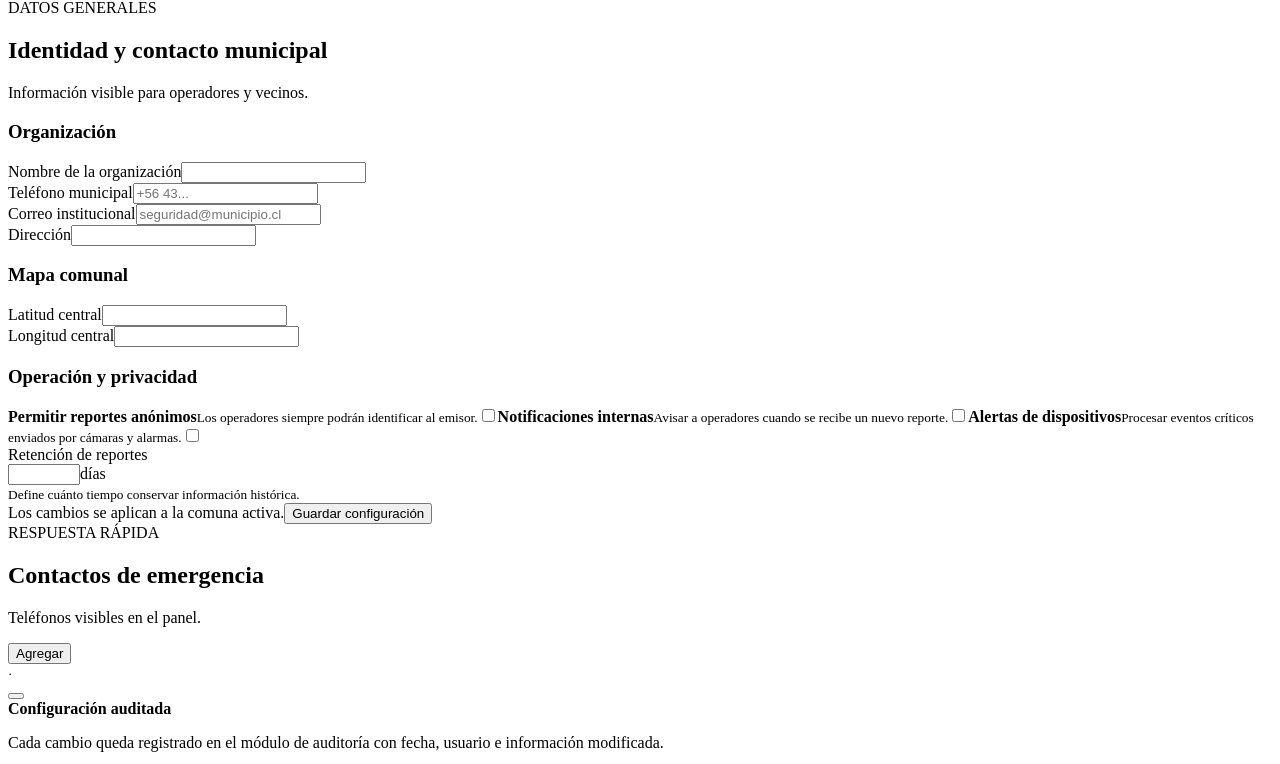
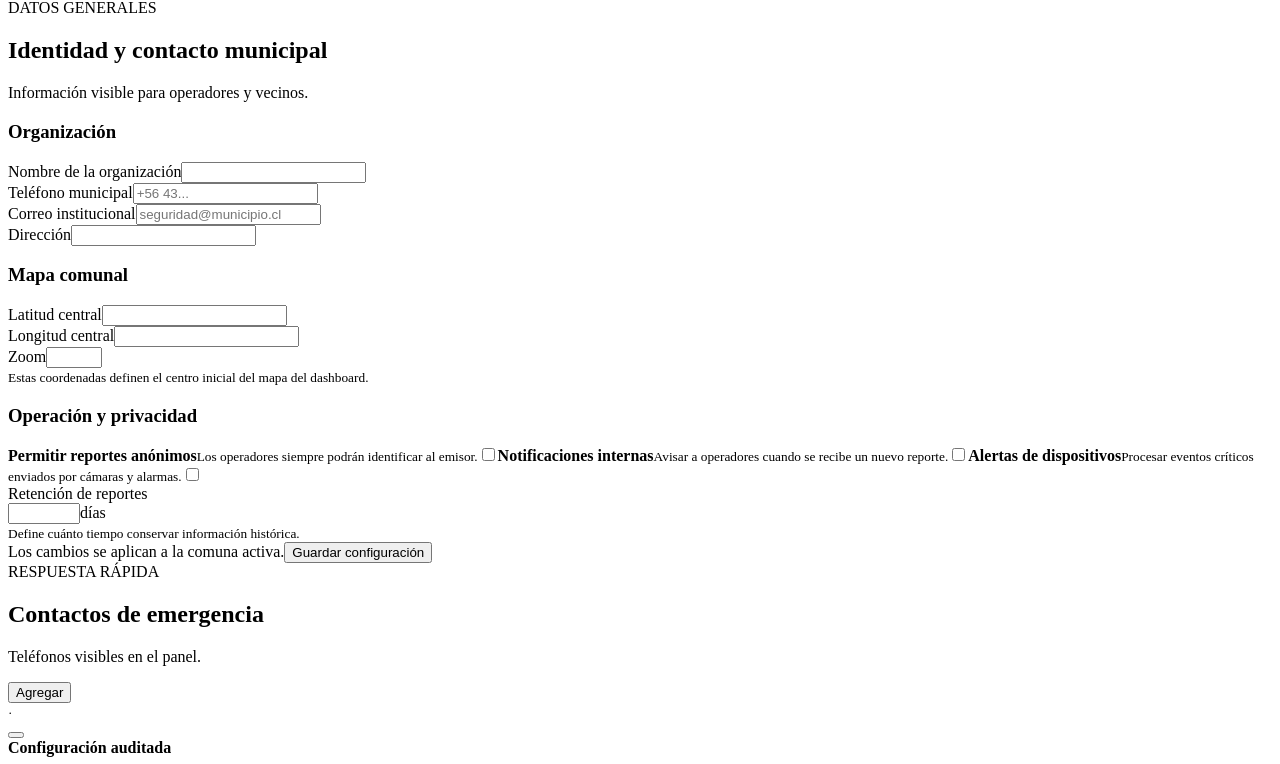
Before and after one commit to erwinislasegura/redvecinal, a PHP site: template app/Views/admin/settings.php in a window 1280 px wide. Shown: the part 338-1102 px from the top of the page. Run offline with PHP 8.4, Linux system fonts and the light colour scheme; the template is opened without the code that fills it: most values are stand-ins (such as "Sample title", 1, 10 or a date in 2020); data that the repository does not hold is empty.

Commit message:
Agregar mapa comunal y app vecinal instalable

```diff
--- a/app/Views/admin/settings.php
+++ b/app/Views/admin/settings.php
@@ -8,7 +8,7 @@
     <div class="card-header"><div><span class="card-eyebrow">DATOS GENERALES</span><h2>Identidad y contacto municipal</h2><p>Información visible para operadores y vecinos.</p></div></div>
     <div class="card-body">
       <div class="form-section"><h3>Organización</h3><div class="row g-3"><div class="col-md-6"><label class="form-label">Nombre de la organización</label><input class="form-control" name="organization_name" value="<?= e($settings['organization_name']) ?>" required></div><div class="col-md-6"><label class="form-label">Teléfono municipal</label><input class="form-control" name="municipal_phone" value="<?= e($settings['municipal_phone']) ?>" placeholder="+56 43..."></div><div class="col-md-6"><label class="form-label">Correo institucional</label><input type="email" class="form-control" name="municipal_email" value="<?= e($settings['municipal_email']) ?>" placeholder="seguridad@municipio.cl"></div><div class="col-md-6"><label class="form-label">Dirección</label><input class="form-control" name="municipal_address" value="<?= e($settings['municipal_address']) ?>"></div></div></div>
-      <div class="form-section"><h3>Mapa comunal</h3><div class="row g-3"><div class="col-md-6"><label class="form-label">Latitud central</label><input type="number" step="0.0000001" class="form-control" name="map_center_lat" value="<?= e($settings['map_center_lat']) ?>"></div><div class="col-md-6"><label class="form-label">Longitud central</label><input type="number" step="0.0000001" class="form-control" name="map_center_lng" value="<?= e($settings['map_center_lng']) ?>"></div></div></div>
+      <div class="form-section"><h3>Mapa comunal</h3><div class="row g-3"><div class="col-md-5"><label class="form-label">Latitud central</label><input type="number" step="0.0000001" class="form-control" name="map_center_lat" value="<?= e($settings['map_center_lat']) ?>"></div><div class="col-md-5"><label class="form-label">Longitud central</label><input type="number" step="0.0000001" class="form-control" name="map_center_lng" value="<?= e($settings['map_center_lng']) ?>"></div><div class="col-md-2"><label class="form-label">Zoom</label><input type="number" min="5" max="19" class="form-control" name="map_zoom" value="<?= e($settings['map_zoom']) ?>"></div></div><small class="form-text">Estas coordenadas definen el centro inicial del mapa del dashboard.</small></div>
       <div class="form-section"><h3>Operación y privacidad</h3><div class="settings-switches"><label class="setting-switch"><span><strong>Permitir reportes anónimos</strong><small>Los operadores siempre podrán identificar al emisor.</small></span><input type="checkbox" name="reports_anonymous" value="1" <?= $settings['reports_anonymous']==='1'?'checked':'' ?>><i></i></label><label class="setting-switch"><span><strong>Notificaciones internas</strong><small>Avisar a operadores cuando se recibe un nuevo reporte.</small></span><input type="checkbox" name="notifications_enabled" value="1" <?= $settings['notifications_enabled']==='1'?'checked':'' ?>><i></i></label><label class="setting-switch"><span><strong>Alertas de dispositivos</strong><small>Procesar eventos críticos enviados por cámaras y alarmas.</small></span><input type="checkbox" name="device_alerts_enabled" value="1" <?= $settings['device_alerts_enabled']==='1'?'checked':'' ?>><i></i></label></div><div class="retention-field"><label class="form-label">Retención de reportes</label><div><input type="number" min="30" max="3650" class="form-control" name="report_retention_days" value="<?= e($settings['report_retention_days']) ?>"><span>días</span></div><small>Define cuánto tiempo conservar información histórica.</small></div></div>
     </div>
     <div class="card-footer settings-footer"><span>Los cambios se aplican a la comuna activa.</span><button class="btn btn-primary"><?= svg_icon('check') ?> Guardar configuración</button></div>
```
